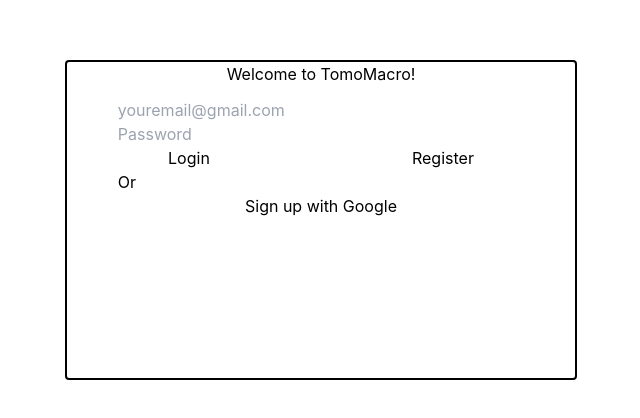
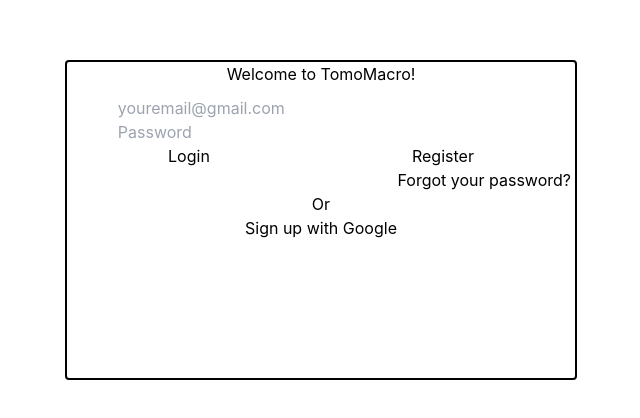
Before and after one commit to Luke0328/tomo-macro, a React (Create React App) app in the folder client/: page / in a window 1280 px wide. Shown: the part 180-598 px from the top of the page, without its empty margins (319-959 px from the left). Built offline with nearby package versions, Linux system fonts and the light colour scheme.

Commit message:
fix text centering inside div and add all pieces needed for login component

```diff
--- a/client/src/index.css
+++ b/client/src/index.css
@@ -1,6 +1,10 @@
 @tailwind base;
 @tailwind components;
 @tailwind utilities;
+
+/* *{
+  outline: orange solid 1px;
+} */
 
 body {
   margin: 0;
--- a/client/src/loginPage.tsx
+++ b/client/src/loginPage.tsx
@@ -18,9 +18,10 @@ const Login = () => {
                     <button>Login</button>
                     <button>Register</button>
                 </div>
+                <span className="w-full text-right mr-2">Forgot your password?</span>
 
                 <div className="flex flex-col align-center w-4/5 h-1/5">
-                    <div>Or</div>
+                    <div className="flex justify-center">Or</div>
                     <button>Sign up with Google</button>
                 </div>
             </form>
--- /dev/null
+++ b/client/src/registrationPage.tsx
@@ -0,0 +1,9 @@
+
+
+const Register = () => {
+    return (
+        <div>hi</div>
+    );
+}
+
+export default Register;
```
